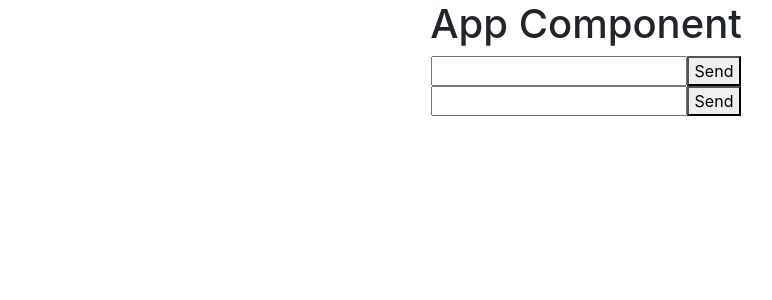
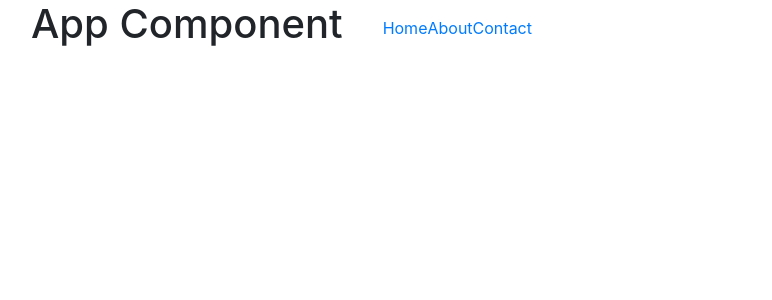
Before and after one commit to Sabuhi0/PragmatechFrontEndProject, a React (Create React App) app in the folder LearnReact/reactapp/: page / in a window 1280 px wide. Shown: the top 300 px of the page, without its empty margins (54-826 px from the left). Built offline with nearby package versions, Linux system fonts and the light colour scheme.

Commit message:
Add Functional Components

```diff
--- a/LearnReact/reactapp/src/App.css
+++ b/LearnReact/reactapp/src/App.css
@@ -1,38 +1,11 @@
-.App {
-  text-align: center;
+* {
+    text-decoration: none !important;
+    list-style-type: none !important;
 }
 
-.App-logo {
-  height: 40vmin;
-  pointer-events: none;
+dl,
+ol,
+ul {
+    margin-top: 0 !important;
+    margin-bottom: 0rem !important;
 }
-
-@media (prefers-reduced-motion: no-preference) {
-  .App-logo {
-    animation: App-logo-spin infinite 20s linear;
-  }
-}
-
-.App-header {
-  background-color: #282c34;
-  min-height: 100vh;
-  display: flex;
-  flex-direction: column;
-  align-items: center;
-  justify-content: center;
-  font-size: calc(10px + 2vmin);
-  color: white;
-}
-
-.App-link {
-  color: #61dafb;
-}
-
-@keyframes App-logo-spin {
-  from {
-    transform: rotate(0deg);
-  }
-  to {
-    transform: rotate(360deg);
-  }
-}
--- a/LearnReact/reactapp/src/App.js
+++ b/LearnReact/reactapp/src/App.js
@@ -1,12 +1,13 @@
-import User from './components/User';
+import Navbar from './components/Navbar';
 import './App.css';
 
 function App() {
   return (
     <div className="App">
-      <h1>App Component</h1>
-      <User/>
-      <User/>
+      <div className='container d-flex align-items-center'>
+        <h1>App Component</h1>
+        <Navbar/>
+      </div>
     </div>
   );
 }
--- /dev/null
+++ b/LearnReact/reactapp/src/components/Navbar.js
@@ -0,0 +1,31 @@
+import React from 'react'
+
+// With normal function
+/*
+function Navbar() {
+  return (
+    <div>
+        <ul className='d-flex'>
+            <li>Home</li>
+            <li>About</li>
+            <li>Contact</li>
+        </ul>
+    </div>
+  )
+}
+*/
+
+// With arrow function
+const Navbar = () => {
+  return (
+    <div>
+        <ul className='d-flex'>
+        <li><a href="#">Home</a></li>
+        <li><a href="#">About</a></li>
+        <li><a href="#">Contact</a></li>
+        </ul>
+    </div>
+  )
+}
+
+export default Navbar;
```
